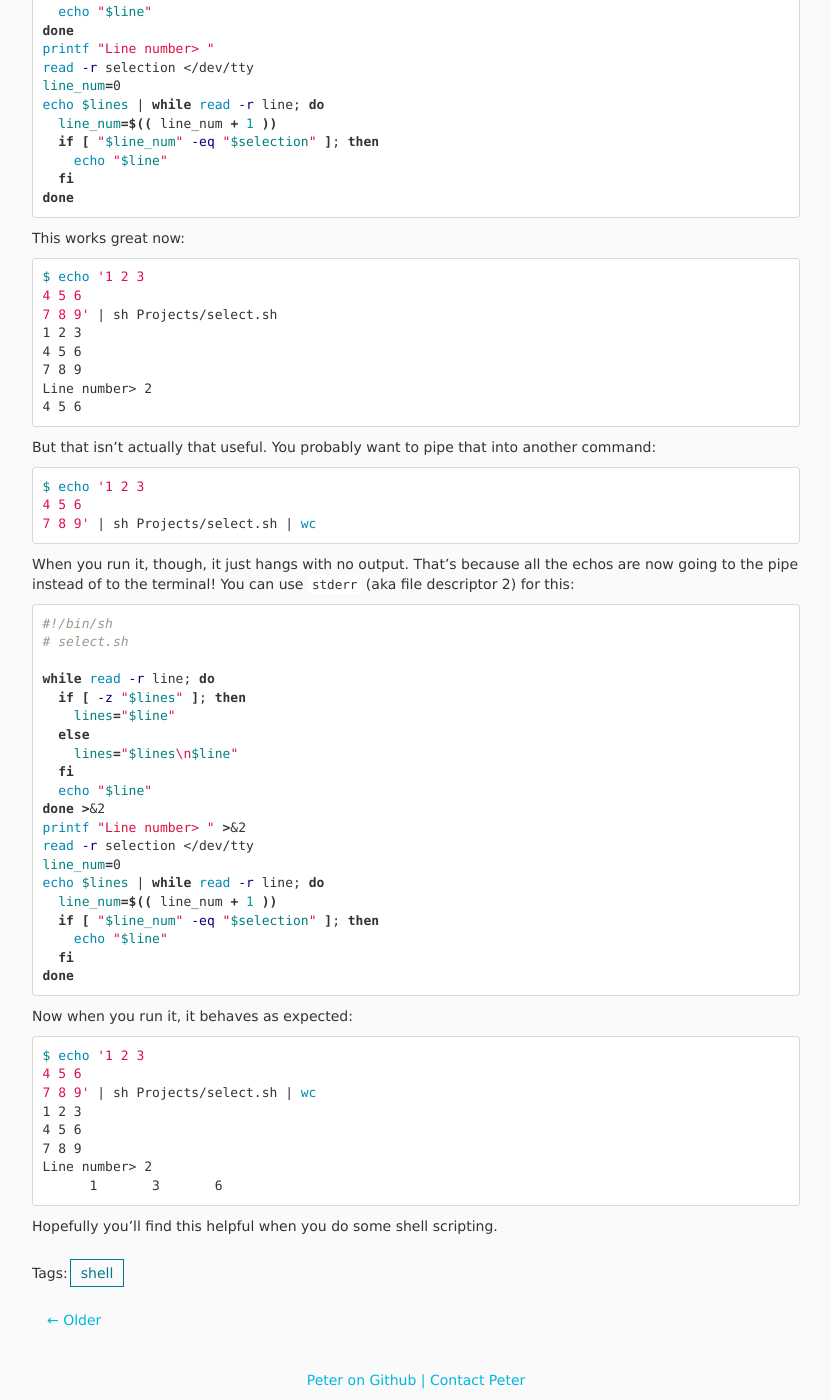
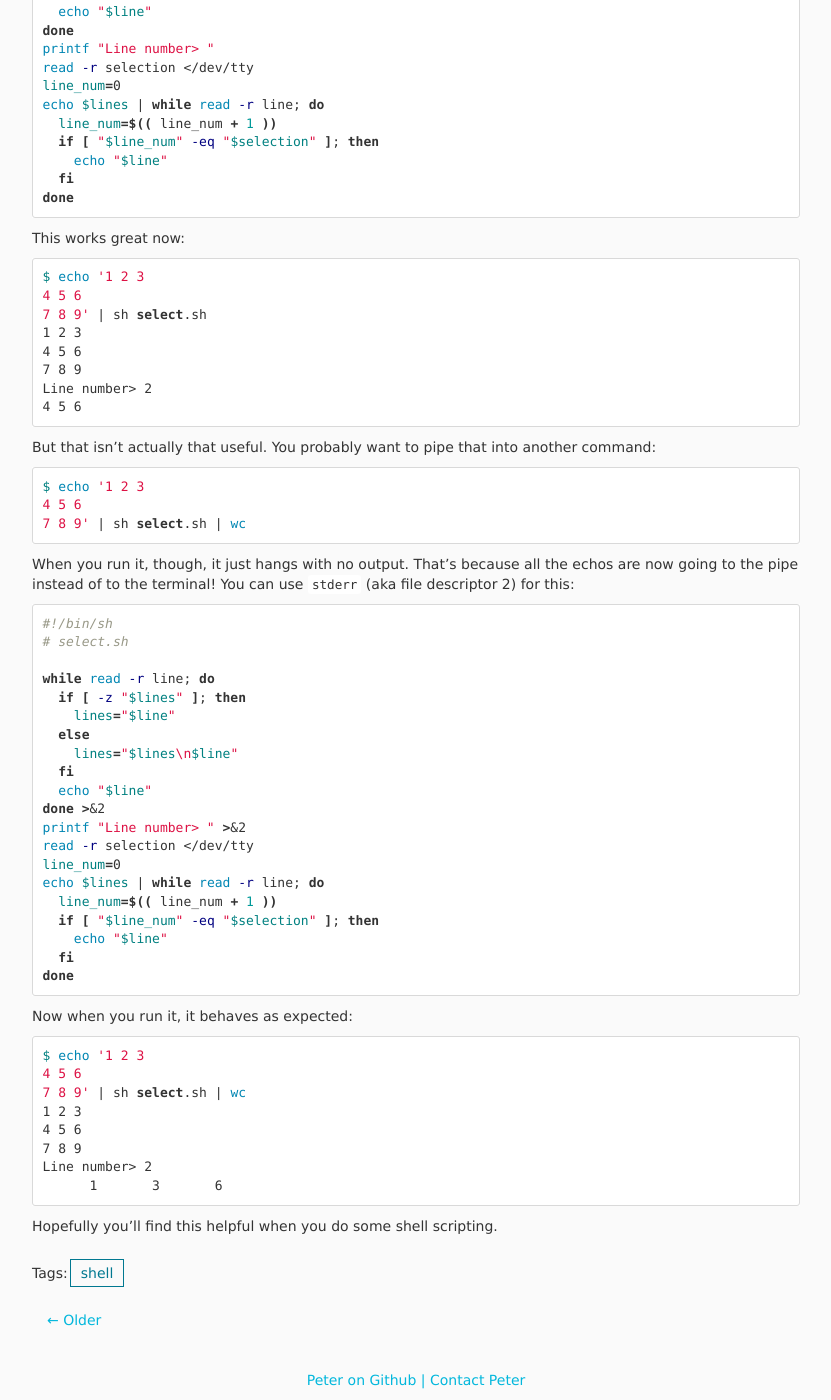
Before and after one commit to pdebelak/peterdebelak.com, a Jekyll site: the page built from _posts/2021-11-07-read-write-in-pipeline.md, in a window 1280 px wide and 1400 px high, scrolled down 1111 px. Shown: the whole window, without its empty margins (38-869 px from the left). Built offline with Jekyll 4.4.1, drawn with Linux system fonts in a browser that asks for light colours.

Commit message:
Fix paths in shell redirection post

```diff
--- a/_posts/2021-11-07-read-write-in-pipeline.md
+++ b/_posts/2021-11-07-read-write-in-pipeline.md
@@ -78,7 +78,7 @@
 {% highlight shell %}
 $ echo '1 2 3
 4 5 6
-7 8 9' | sh Projects/select.sh
+7 8 9' | sh select.sh
 1 2 3
 4 5 6
 7 8 9
@@ -92,7 +92,7 @@
 {% highlight shell %}
 $ echo '1 2 3
 4 5 6
-7 8 9' | sh Projects/select.sh | wc
+7 8 9' | sh select.sh | wc
 
 {% endhighlight %}
 
@@ -128,7 +128,7 @@
 {% highlight shell %}
 $ echo '1 2 3
 4 5 6
-7 8 9' | sh Projects/select.sh | wc
+7 8 9' | sh select.sh | wc
 1 2 3
 4 5 6
 7 8 9
```
